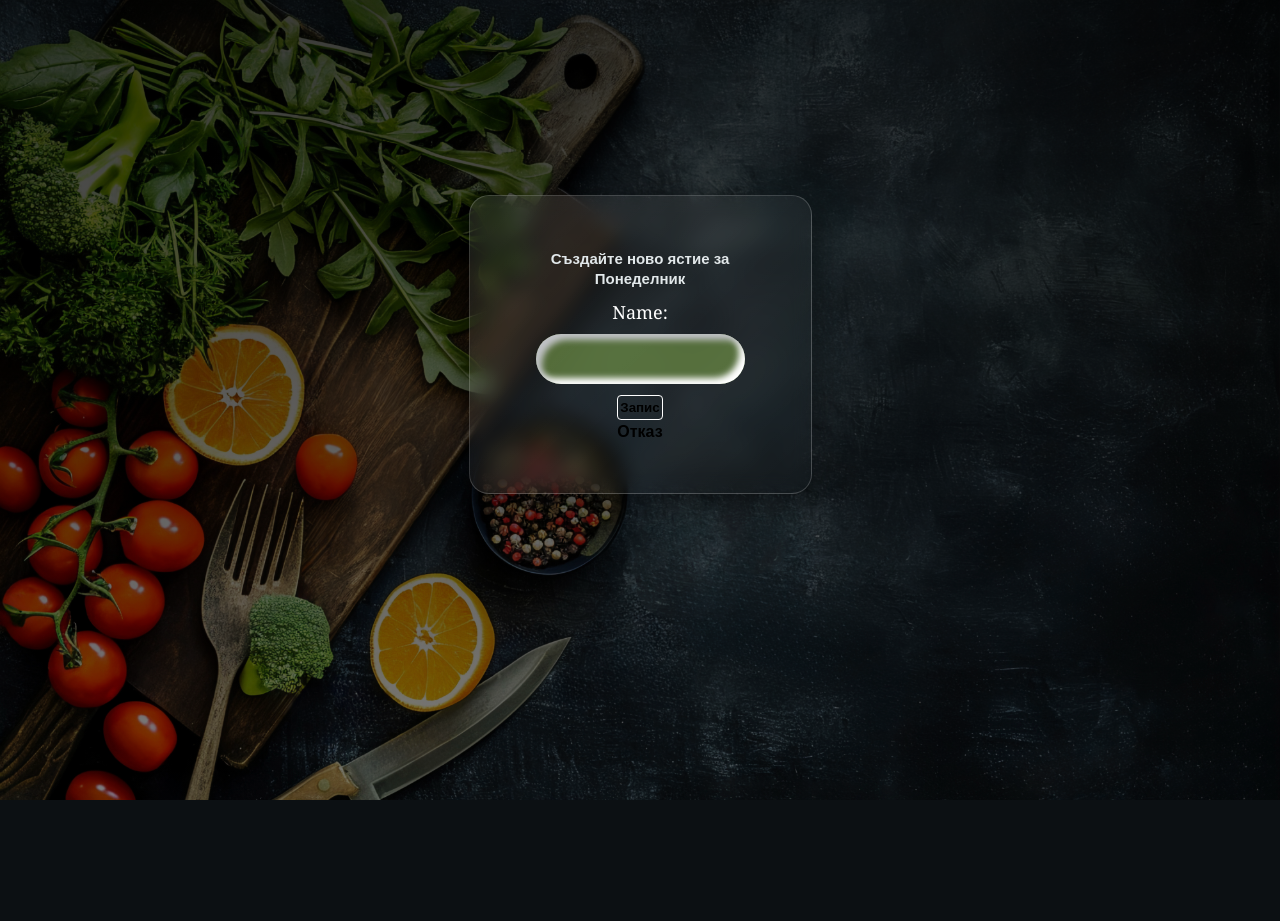
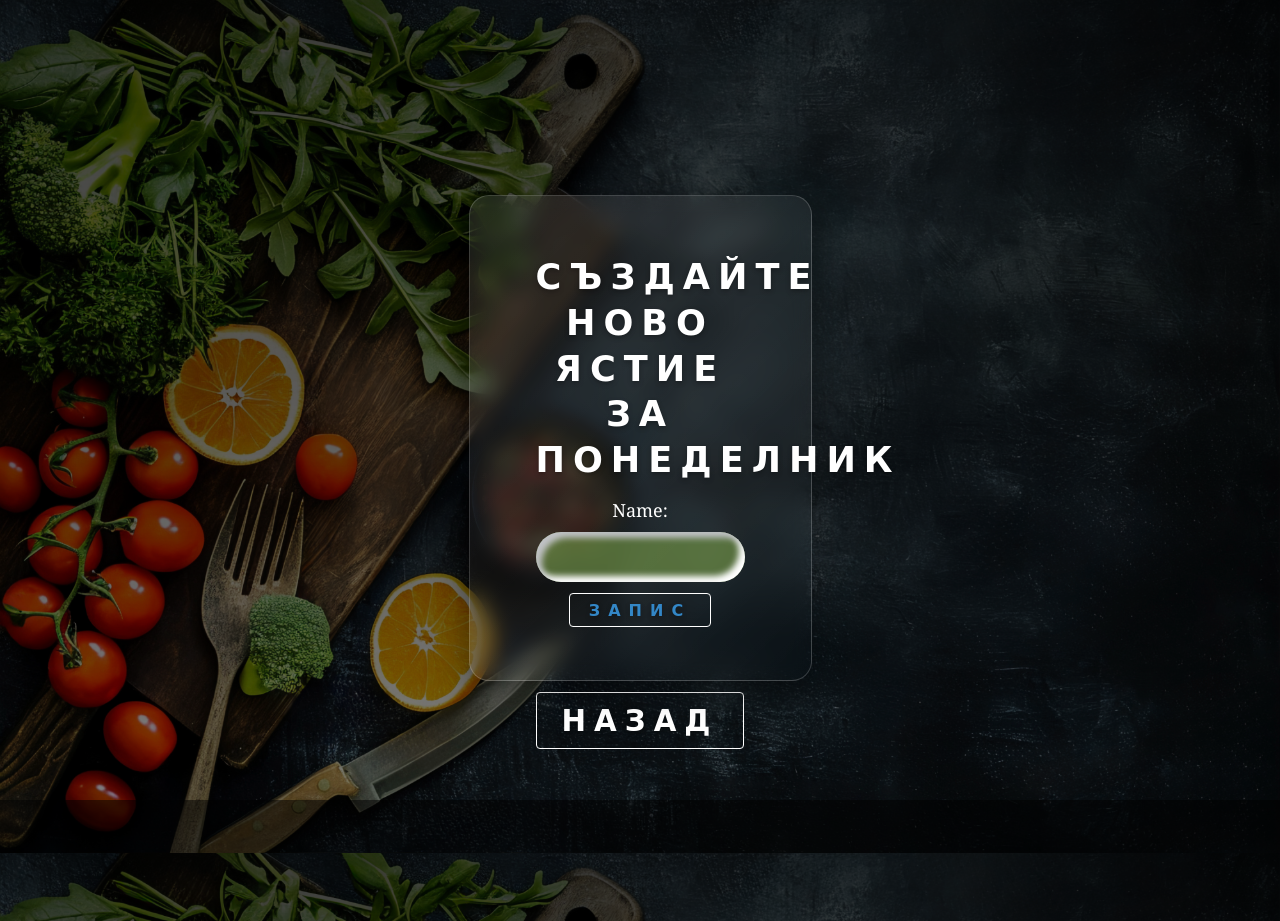
Before and after one commit to ivanmarinoff/menu-planning, a Django app: page /day/1/create-meal/ in a window 1280 px wide. Before the commit the page ends 800 px from the top, so only its background shows below. Run offline with Django 5.2, Linux system fonts and the light colour scheme; data comes from the database, SQL or seed files in the repository; some web fonts are replaced.

Commit message:
Updated fonts

```diff
--- a/menu_planning/planning/forms.py
+++ b/menu_planning/planning/forms.py
@@ -16,6 +16,8 @@ class MealForm(forms.ModelForm):
     class Meta:
         model = Meal
         fields = ['day', 'name']
+        labels = {'day': 'Ден',
+                  'name': 'Ястие'}
 
 
 class DishForm(forms.ModelForm):
--- a/static/style/forms.css
+++ b/static/style/forms.css
@@ -6,7 +6,7 @@
     width: 550px;
     height: auto;
     background: rgba(0, 0, 0, 0.27);
-    text-align: center:
+    text-align: center;
     padding: 10px;
     border-radius: 30px;
     border: 3px solid #6e8e4626;
@@ -118,10 +118,11 @@ label[for="terms"] > select{
 }
 
 .btn:hover{
-    box-shadow: 0 0 100px white;
-                0 0 50px white;
-                0 0 25px white;
-                0 0 5px white;
+     box-shadow:
+        0 0 100px white,
+        0 0 50px white,
+        0 0 25px white,
+        0 0 5px white;
 }
 
 .container {
--- a/static/style/main.css
+++ b/static/style/main.css
@@ -75,7 +75,18 @@ a {
     text-align: center;
     width: 30%
 }
+.index-message h1 {
+    color: #ffffff;
+    font-size: 120%;
 
+    line-height: 1;
+    font-weight: 700;
+    letter-spacing: 8px;
+    word-spacing: normal;
+    text-transform: uppercase;
+    text-shadow: 0 2px 5px rgba(0, 0, 0, 0.3);
+    font-family: 'Abril Fatface', cursive;
+}
 
 .index-message h2 {
     color: #ffffff;
--- a/templates/create_meal.html
+++ b/templates/create_meal.html
@@ -11,15 +11,22 @@
 <section id="index-headline">
     <div class="index-message">
         <div class="plant-card">
-    <h1>Създайте ново ястие за {{ day.name }}</h1>
-    <form method="post">
-        {% csrf_token %}
-        {{ form.as_p }}
-        <button type="submit">Запис</button>
-    </form>
-    <a href="{% url 'menu' day.id %}">Отказ</a>
+            <h2><span>Създайте ново ястие за {{ day.name }}</span></h2>
+            <form method="post">
+                {% csrf_token %}
+                {{ form.as_p }}
 
-    </div>
+                 <button type="submit"><h1><span>Запис</span></h1></button>
+
+            </form>
+
+
+        </div>
+        <button>
+            <h2>
+                <a href="{% url 'menu' day.id %}">Назад</a>
+            </h2>
+        </button>
     </div>
 
 </section>
--- a/templates/menu.html
+++ b/templates/menu.html
@@ -24,9 +24,9 @@
                 </h1>
             </ul>
 <button>
-    <h1>
+    <h2>
         <a href="{% url 'create_meal' day.id %}">Създай меню</a>
-    </h1>
+    </h2>
 </button>
 
         </div>
```
